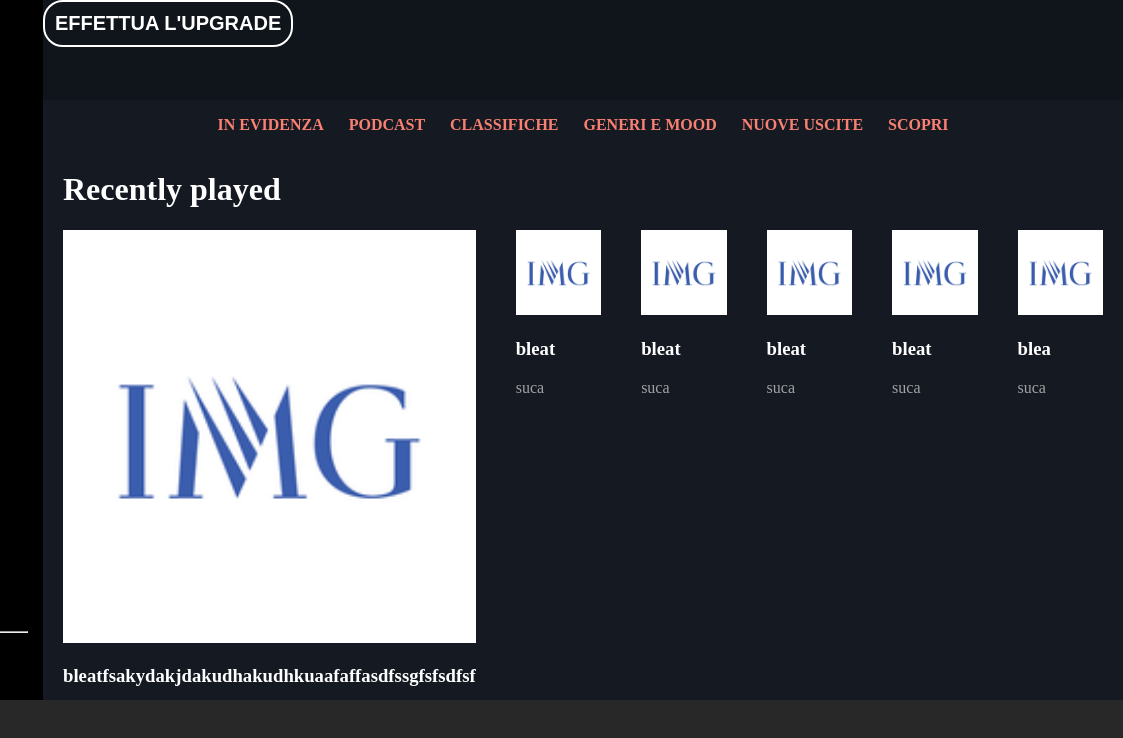
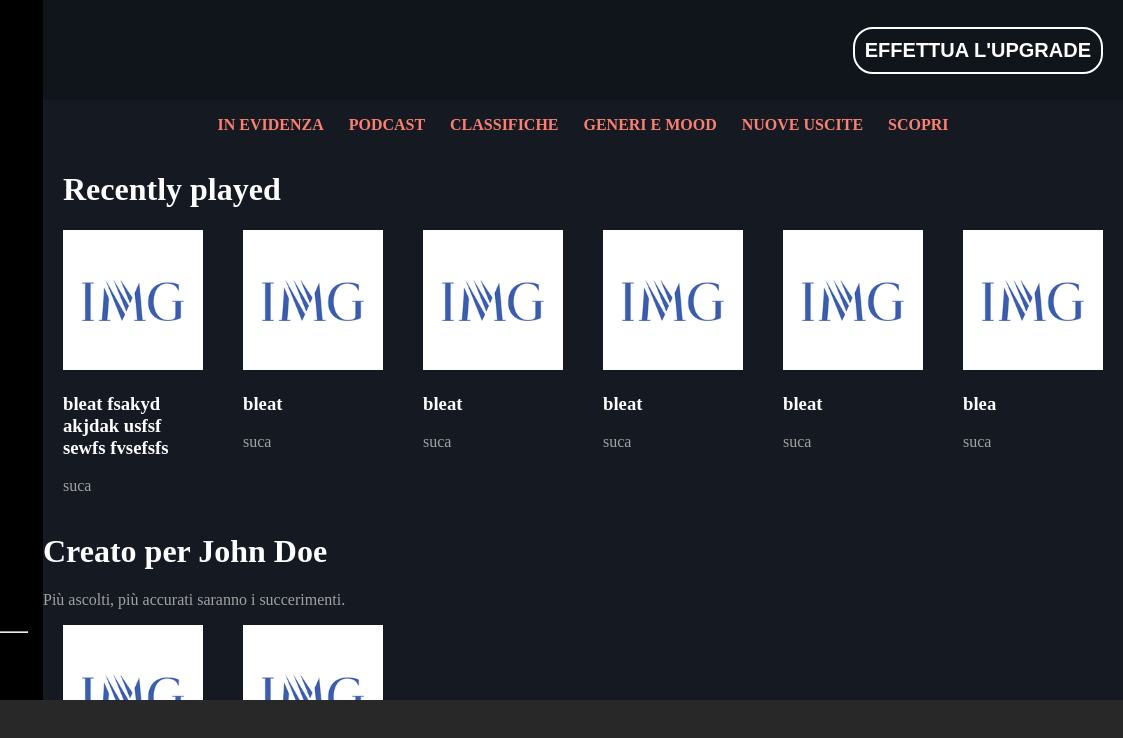
Before and after one commit to fabio98p/html-css-spotifyweb, a plain HTML site: page index.html in a window 1280 px wide. Shown: the full height of the page, 157-1280 px from the left. Drawn offline with Linux system fonts and the light colour scheme.

Commit message:
spotify v0.8 fine main inizio footer

```diff
--- a/assets/css/master.css
+++ b/assets/css/master.css
@@ -67,8 +67,8 @@ width: 8px;
 /* text position */
 
 /* UTILITY */
-/* ASIDE */
-/* layout */
+/* LAYOUT */
+/* aside */
 aside{
 	float: left;
 	color: white;
@@ -88,7 +88,28 @@ aside .xs {
 aside .lg{
 	display: none;
 }
-/* layout */
+/* aside */
+/* main */
+main{
+	float: left;
+	background-color: #141922;
+	height: calc(100vh - 100px);
+	width: calc(100% - 50px);
+	overflow-y: auto;
+}
+/* main */
+/* footer */
+footer{
+	float: left;
+	background-color: #282828;
+	height: 100px;
+	width: 100%;
+}
+/* footer */
+
+
+/* LAYOUT */
+/* ASIDE */
 /* top part */
 aside .top-part i{
 	font-size: 35px;
@@ -217,22 +238,18 @@ aside .bottom-part .my-avatar{
 }
 /* ASIDE */
 /* MAIN */
-/* layout */
-main{
-	float: left;
-	background-color: #141922;
-	height: calc(100vh - 100px);
-	width: calc(100% - 50px);
-	overflow-y: auto;
-}
-/* layout */
+
 /* header */
 header{
 	position: fixed;
 	top: 0;
 	background-color: rgba(0, 0, 0, 0.2);
 	height: 100px;
-	width: calc(100% - 200px);
+	width: calc(100% - 50px);
+
+	display: flex;
+	justify-content: flex-end;
+	align-items: center;
 }
 header .my-btn-default{
 	background-color: transparent;
@@ -241,14 +258,19 @@ header .my-btn-default{
 	font-size: 20px;
 	text-transform: uppercase;
 	padding: 10px;
+	margin-right: 20px;
 	border: 2px solid #fff;
 	border-radius: 20px;
+}
+@media all and (min-width: 768px){
+	header{
+		width: calc(100% - 200px);
+	}
 }
 /* header */
 /* nav */
 #navbar{
 	margin-top: 100px;
-	height: 50px;
 	width: 100%;
 }
 #navbar ul{
@@ -264,7 +286,7 @@ header .my-btn-default{
 	list-style-type: none;
 }
 #navbar li{
-	padding: 4px;
+	padding: 16px 10px;
 	color: salmon;
 	display: block;
 	text-transform: uppercase;
@@ -313,10 +335,15 @@ main #songs-page img{
 		justify-content: space-between;
 	}
 	main #songs-page .card{
+		display: block;
 		flex-shrink: 1;
 		flex-basis: 250px;
+		max-width: 250px;
 	}
 	main #songs-page .card .text-card{
+		width: 100%;
+	}
+	main #songs-page .card .text-card h3, main #songs-page .card .text-card p{
 		width: 100%;
 	}
 }
@@ -324,12 +351,7 @@ main #songs-page img{
 /* MAIN */
 /* FOOTER */
 /* layout */
-footer{
-	float: left;
-	background-color: #282828;
-	height: 100px;
-	width: 100%;
-}
+
 
 /* layout */
 
--- a/index.html
+++ b/index.html
@@ -121,7 +121,7 @@
 							<img src="./assets/img/img.png" alt="">
 						</div>
 						<div class="text-card">
-							<h3 class="color-white">bleatfsakydakjdakudhakudhkuaafaffasdfssgfsfsdfsf</h3>
+							<h3 class="color-white">bleat fsakyd akjdak usfsf sewfs fvsefsfs</h3>
 							<p class="color-grey"> suca</p>
 						</div>
 					</div>
```
